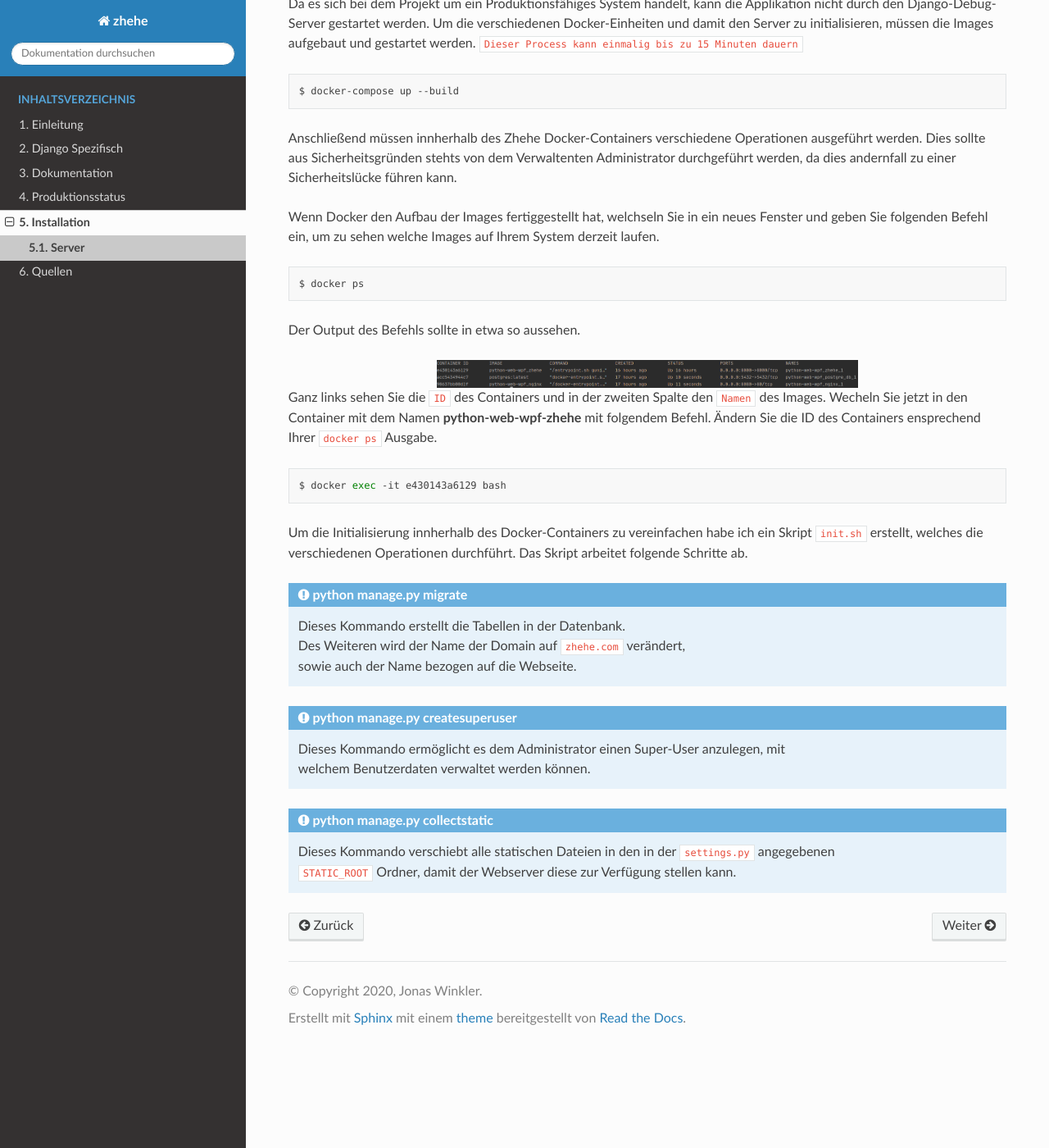
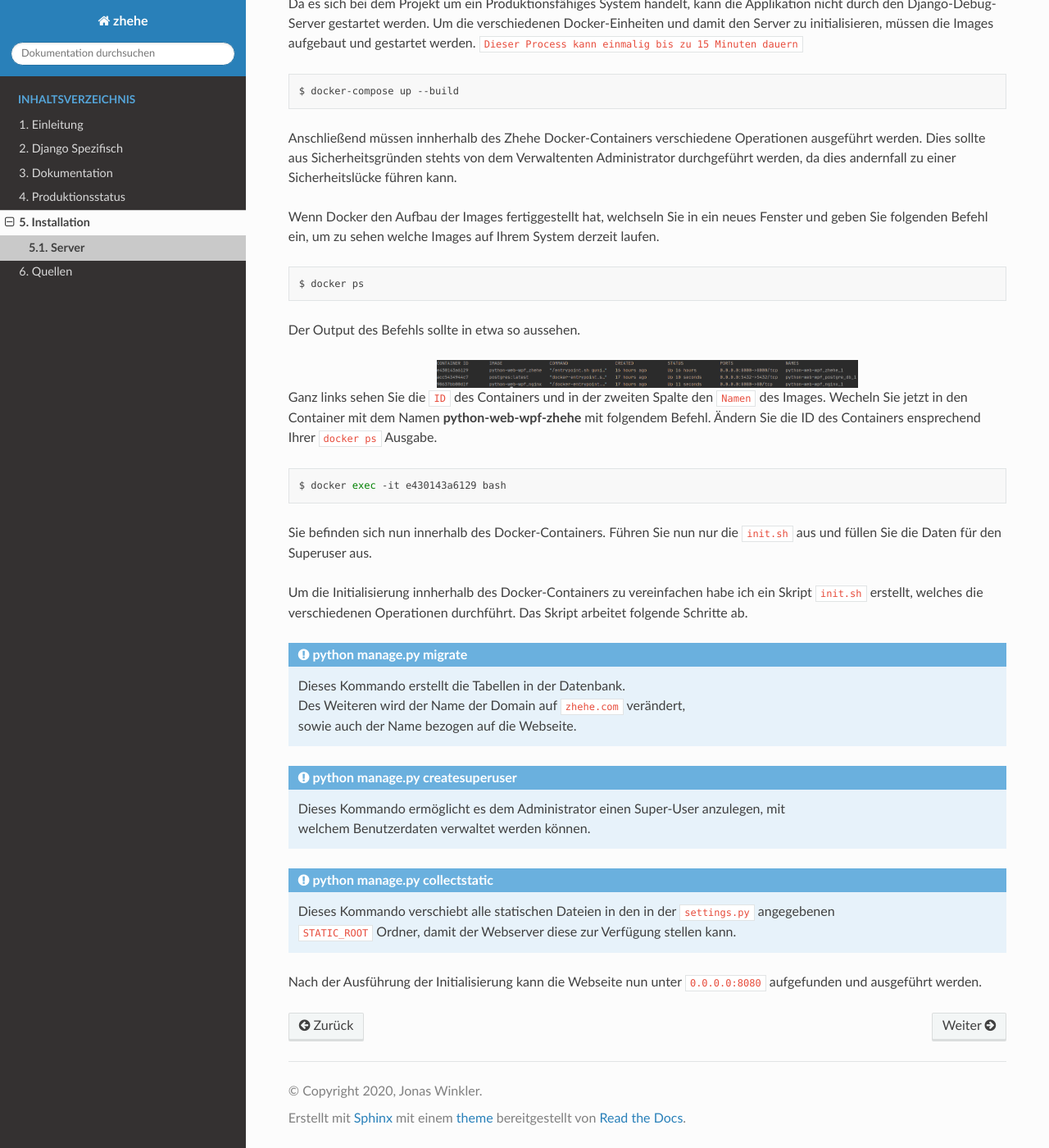
Before and after one commit to Winkler-Jonas/python-web-wpf, a Sphinx documentation site: the page built from zhehe/docs/source/setup/setup.rst, in a window 1280 px wide and 1400 px high, scrolled down 167 px. Shown: the whole window at 82% size. Built offline with Sphinx 7.4.7 and the Read the Docs theme 2.0.0, drawn with Linux system fonts in a browser that asks for light colours.

Commit message:
added doc

```diff
--- a/zhehe/docs/source/setup/setup.rst
+++ b/zhehe/docs/source/setup/setup.rst
@@ -34,6 +34,9 @@ Wecheln Sie jetzt in den Container mit dem Namen **python-web-wpf-zhehe** mit fo
 
     $ docker exec -it e430143a6129 bash
 
+Sie befinden sich nun innerhalb des Docker-Containers. Führen Sie nun nur die ``init.sh`` aus
+und füllen Sie die Daten für den Superuser aus.
+
 Um die Initialisierung innherhalb des Docker-Containers zu vereinfachen habe ich ein Skript ``init.sh`` erstellt, welches
 die verschiedenen Operationen durchführt. Das Skript arbeitet folgende Schritte ab.
 
@@ -55,3 +58,5 @@ die verschiedenen Operationen durchführt. Das Skript arbeitet folgende Schritte
 
     | Dieses Kommando verschiebt alle statischen Dateien in den in der ``settings.py`` angegebenen
     | ``STATIC_ROOT`` Ordner, damit der Webserver diese zur Verfügung stellen kann.
+
+Nach der Ausführung der Initialisierung kann die Webseite nun unter ``0.0.0.0:8080`` aufgefunden und ausgeführt werden.
```
